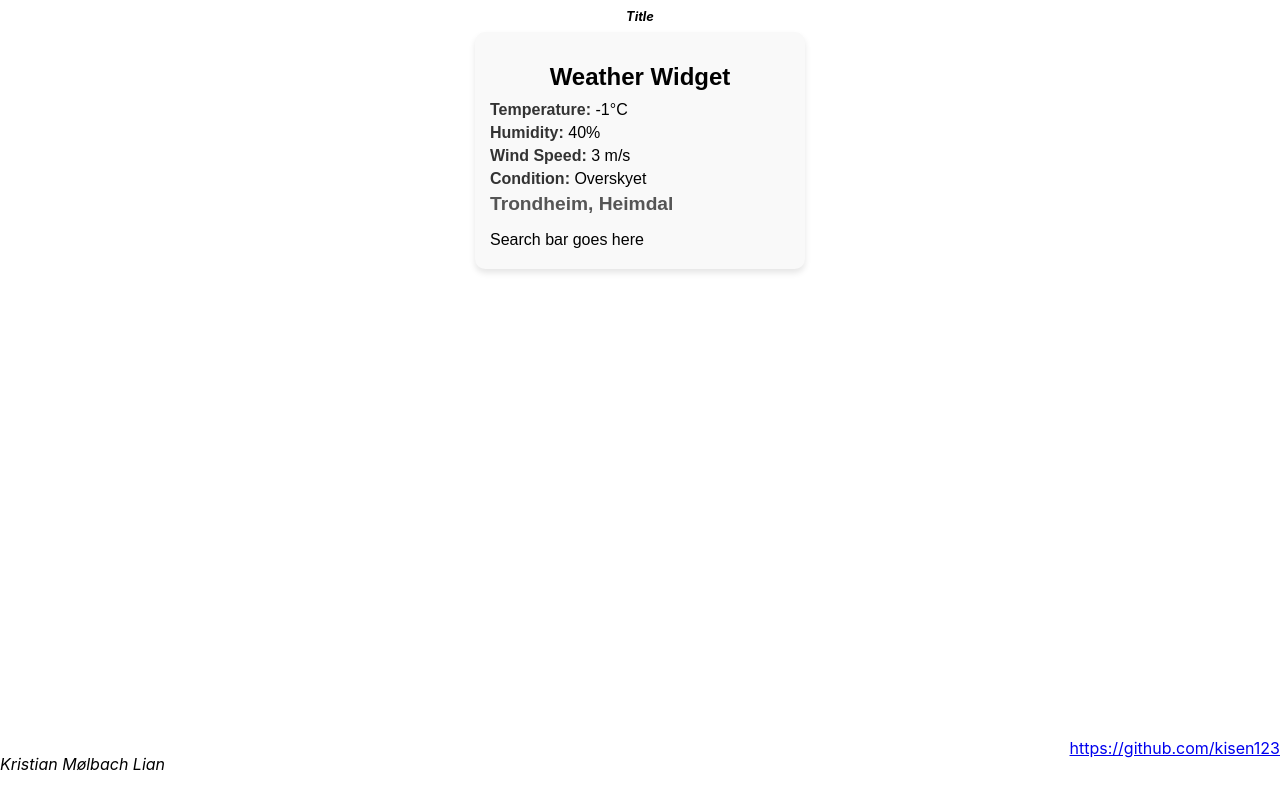
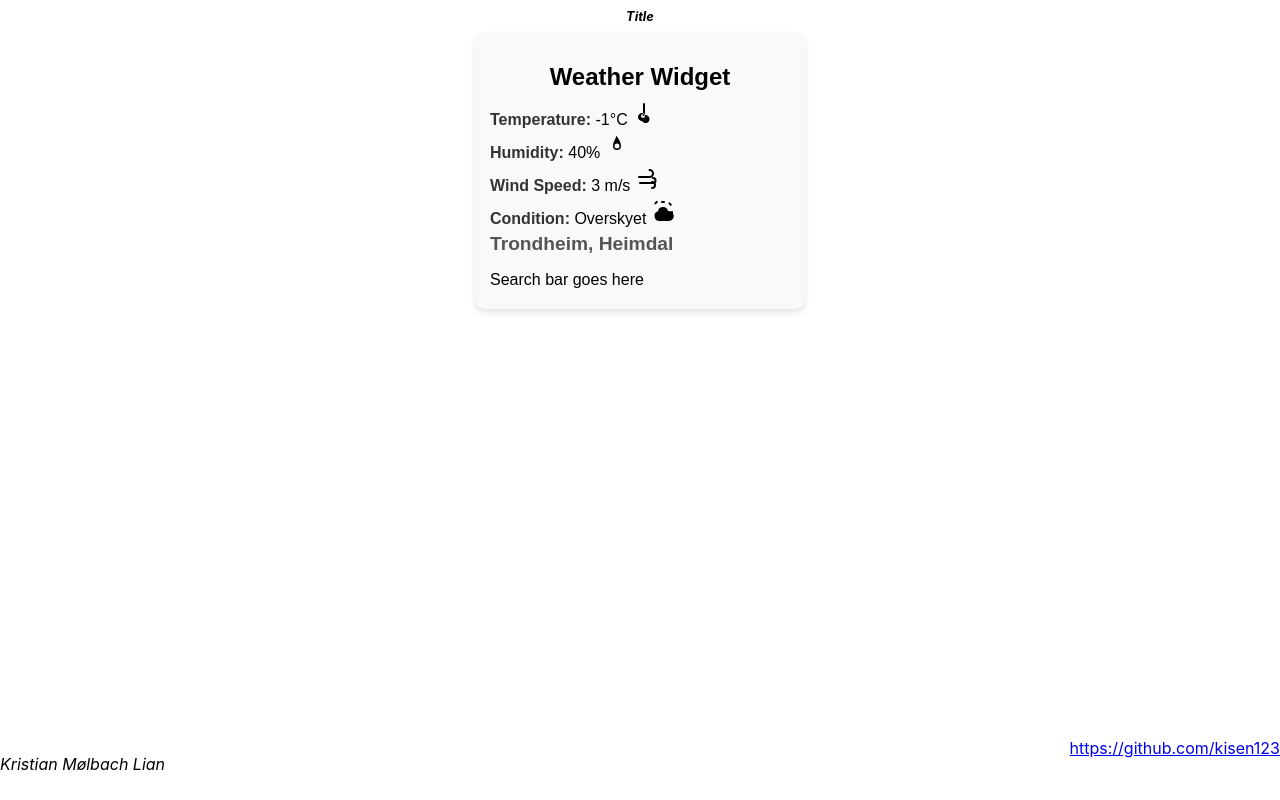
Before and after one commit to kisen123/WeatherApp, a React (Create React App) app: page / in a window 1280 px wide. Built offline with nearby package versions, Linux system fonts and the light colour scheme.

Commit message:
Added assets

```diff
--- a/src/App.tsx
+++ b/src/App.tsx
@@ -13,6 +13,7 @@ import LiveWeather from './modules/mainpage/live_weather/LiveWeather';
 
 // Footer import(s)
 import Footer from './modules/mainpage/footer/Footer';
+
 
 
 function App() {
--- /dev/null
+++ b/src/assets/icons/WeatherIcons.tsx
@@ -0,0 +1,31 @@
+export const TemperatureIcon = () => (
+    <svg width="24" height="24" viewBox="0 0 24 24" xmlns="http://www.w3.org/2000/svg" fill="currentColor">
+      <path d="M13 3a1 1 0 10-2 0v10.586A2 2 0 0011 14c0 .865-.373 1.637-.968 2.156A4.002 4.002 0 1110 20a4 4 0 113.968-3.844A2 2 0 0013 14v-11zm-2 14a2 2 0 100-4 2 2 0 000 4z" />
+    </svg>
+  );
+
+
+
+export const HumidityIcon = () => (
+    <svg width="24" height="24" viewBox="0 0 24 24" xmlns="http://www.w3.org/2000/svg" fill="currentColor">
+      <path d="M12 2c-.552 0-1 .444-1 .993v.007C11 4.115 8 8 8 12a4 4 0 108 0c0-4-3-8-3-8s-.448-.991-1-.991zM9.5 12a2.5 2.5 0 015 0 2.5 2.5 0 11-5 0z" />
+    </svg>
+  );
+
+
+
+
+
+export const WindSpeedIcon = () => (
+    <svg width="24" height="24" viewBox="0 0 24 24" xmlns="http://www.w3.org/2000/svg" fill="currentColor">
+      <path d="M4 9h10.5a2.5 2.5 0 000-5 1 1 0 010-2 4.5 4.5 0 010 9H4a1 1 0 010-2zm1 6h13a1.5 1.5 0 000-3 1 1 0 010-2 3.5 3.5 0 110 7H5a1 1 0 010-2zm12 5a2 2 0 000-4 1 1 0 010-2 4 4 0 010 8 1 1 0 010-2z" />
+    </svg>
+  );
+
+
+
+export const OverallConditionIcon = () => (
+  <svg width="24" height="24" viewBox="0 0 24 24" xmlns="http://www.w3.org/2000/svg" fill="currentColor">
+    <path d="M6.993 12a5.002 5.002 0 019.9-.994A4.5 4.5 0 0118.5 21h-10a5 5 0 01-1.507-9.77zM10 2a1 1 0 011-1h2a1 1 0 110 2h-2a1 1 0 01-1-1zM3.636 4.05a1 1 0 010-1.414l1.415-1.415a1 1 0 111.414 1.414L5.05 4.05a1 1 0 01-1.414 0zM21 11a1 1 0 011 1v2a1 1 0 11-2 0v-2a1 1 0 011-1zM17.657 2.636a1 1 0 011.414 0L20.486 4.05a1 1 0 01-1.414 1.414l-1.415-1.415a1 1 0 010-1.414z" />
+  </svg>
+);
--- a/src/modules/mainpage/live_weather/LiveWeather.tsx
+++ b/src/modules/mainpage/live_weather/LiveWeather.tsx
@@ -3,6 +3,10 @@ import ReactDOM from 'react-dom';
 import { useState } from 'react';
 import './LiveWeather.css';
 import LocationSearch from './LocationSearch';
+
+// Asset import(s)
+import { TemperatureIcon, HumidityIcon, WindSpeedIcon, OverallConditionIcon } from '../../../assets/icons/WeatherIcons';
+
 
 
 // API data goes here, test values for now
@@ -38,16 +42,16 @@ const WeatherWidget: React.FC = () => {
             </div>
             <div className="details">
                 <div>
-                <strong>Temperature:</strong> {weatherData.temperature}
+                <strong>Temperature:</strong> {weatherData.temperature} <TemperatureIcon />
                 </div>
                 <div>
-                <strong>Humidity:</strong> {weatherData.humidity}
+                <strong>Humidity:</strong> {weatherData.humidity} <HumidityIcon />
                 </div>
                 <div>
-                <strong>Wind Speed:</strong> {weatherData.windSpeed}
+                <strong>Wind Speed:</strong> {weatherData.windSpeed} <WindSpeedIcon />
                 </div>
                 <div>
-                <strong>Condition:</strong> {weatherData.condition}
+                <strong>Condition:</strong> {weatherData.condition} <OverallConditionIcon />
                 </div>
 
                 <h2 className="location-search-result">{weatherData.location}</h2>
```
